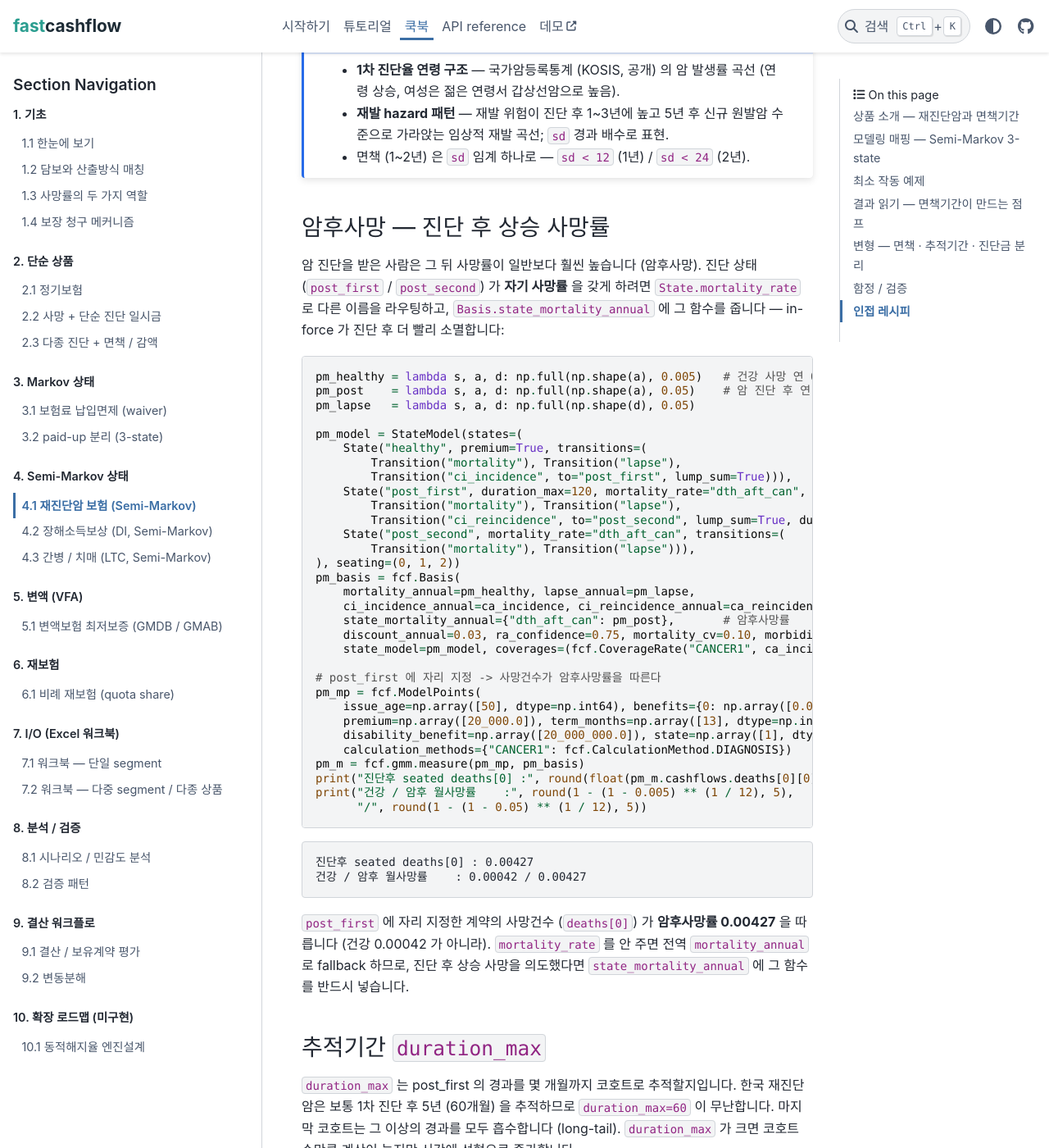
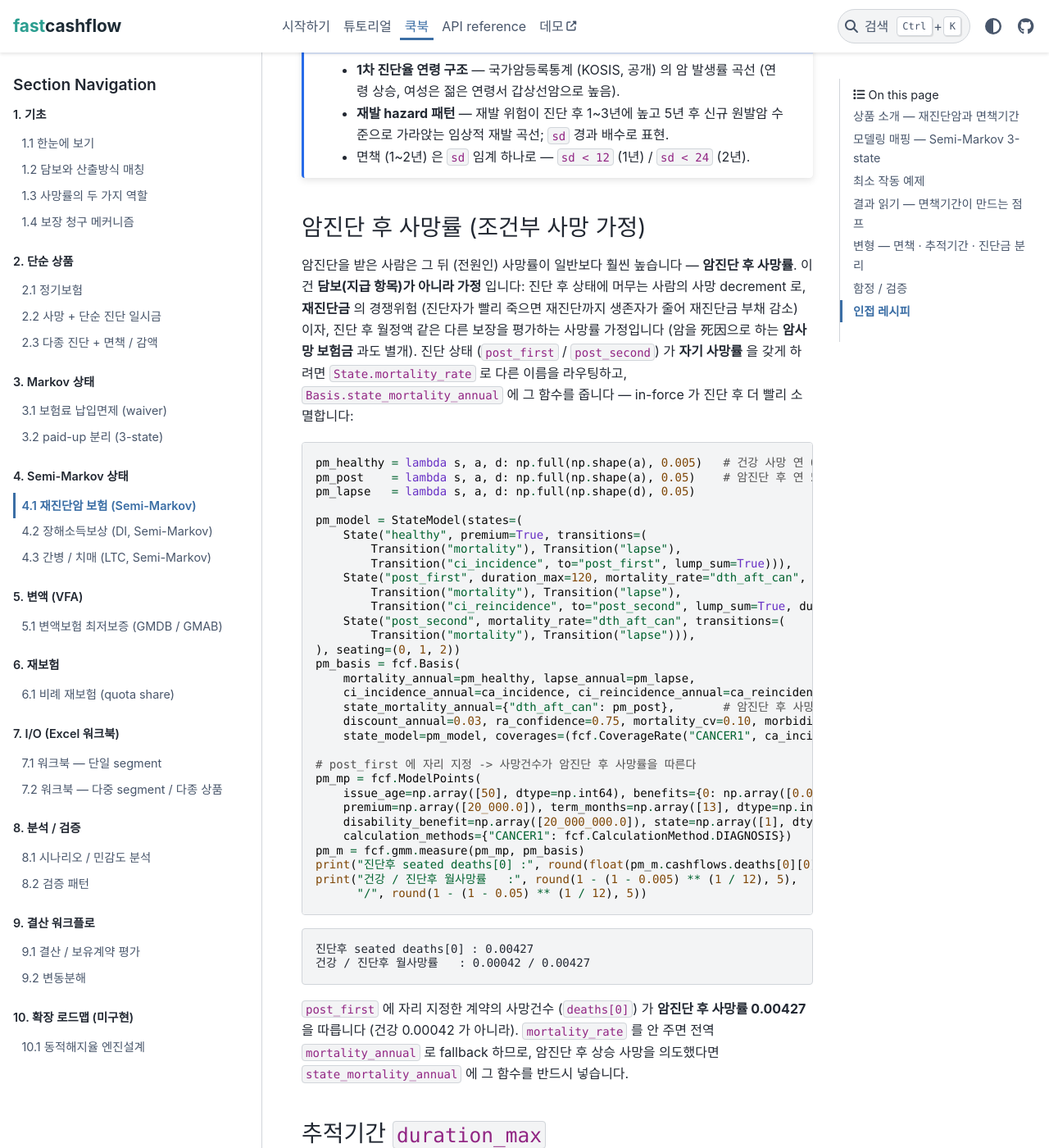
Before and after one commit to seokhoonj/fastcashflow, a Sphinx documentation site: the page built from docs/cookbook/semi-markov/reincidence.md, in a window 1280 px wide and 1400 px high, scrolled down 5840 px. Shown: the whole window at 82% size. Built offline with Sphinx 7.4.7 and the PyData theme 0.15.4, drawn with Linux system fonts in a browser that asks for light colours.

Commit message:
docs: rename to 암진단 후 사망률 and clarify it is an assumption
The post-diagnosis mortality section now uses the precise term 암진단 후 사망률
(insurers write 암진단 as one word) and states plainly that it is an
assumption -- the post-state death decrement that is the competing risk
against reincidence and prices post-diagnosis benefits -- not a payable
coverage, and distinct from a cancer-cause death claim.

````diff
--- a/docs/cookbook/semi-markov/reincidence.md
+++ b/docs/cookbook/semi-markov/reincidence.md
@@ -267,16 +267,20 @@ print("재발배수 sd6/24/48/72:", [float(np.select([np.array([x]) < 12, np.arr
 - 면책 (1~2년) 은 `sd` 임계 하나로 — `sd < 12` (1년) / `sd < 24` (2년).
 ```
 
-### 암후사망 — 진단 후 상승 사망률
+### 암진단 후 사망률 (조건부 사망 가정)
 
-암 진단을 받은 사람은 그 뒤 사망률이 일반보다 훨씬 높습니다 (암후사망). 진단
-상태 (`post_first` / `post_second`) 가 **자기 사망률** 을 갖게 하려면
+암진단을 받은 사람은 그 뒤 (전원인) 사망률이 일반보다 훨씬 높습니다 — **암진단
+후 사망률**. 이건 **담보(지급 항목)가 아니라 가정** 입니다: 진단 후 상태에
+머무는 사람의 사망 decrement 로, **재진단금** 의 경쟁위험 (진단자가 빨리 죽으면
+재진단까지 생존자가 줄어 재진단금 부채 감소) 이자, 진단 후 월정액 같은 다른
+보장을 평가하는 사망률 가정입니다 (암을 死因으로 하는 **암사망 보험금** 과도
+별개). 진단 상태 (`post_first` / `post_second`) 가 **자기 사망률** 을 갖게 하려면
 `State.mortality_rate` 로 다른 이름을 라우팅하고, `Basis.state_mortality_annual`
 에 그 함수를 줍니다 — in-force 가 진단 후 더 빨리 소멸합니다:
 
 ```python
 pm_healthy = lambda s, a, d: np.full(np.shape(a), 0.005)   # 건강 사망 연 0.5%
-pm_post    = lambda s, a, d: np.full(np.shape(a), 0.05)    # 암 진단 후 연 5% (10배)
+pm_post    = lambda s, a, d: np.full(np.shape(a), 0.05)    # 암진단 후 연 5% (10배)
 pm_lapse   = lambda s, a, d: np.full(np.shape(d), 0.05)
 
 pm_model = StateModel(states=(
@@ -292,11 +296,11 @@ pm_model = StateModel(states=(
 pm_basis = fcf.Basis(
     mortality_annual=pm_healthy, lapse_annual=pm_lapse,
     ci_incidence_annual=ca_incidence, ci_reincidence_annual=ca_reincidence,
-    state_mortality_annual={"dth_aft_can": pm_post},       # 암후사망률
+    state_mortality_annual={"dth_aft_can": pm_post},       # 암진단 후 사망률 (가정)
     discount_annual=0.03, ra_confidence=0.75, mortality_cv=0.10, morbidity_cv=0.15,
     state_model=pm_model, coverages=(fcf.CoverageRate("CANCER1", ca_incidence),))
 
-# post_first 에 자리 지정 -> 사망건수가 암후사망률을 따른다
+# post_first 에 자리 지정 -> 사망건수가 암진단 후 사망률을 따른다
 pm_mp = fcf.ModelPoints(
     issue_age=np.array([50], dtype=np.int64), benefits={0: np.array([0.0])},
     premium=np.array([20_000.0]), term_months=np.array([13], dtype=np.int64),
@@ -304,18 +308,18 @@ pm_mp = fcf.ModelPoints(
     calculation_methods={"CANCER1": fcf.CalculationMethod.DIAGNOSIS})
 pm_m = fcf.gmm.measure(pm_mp, pm_basis)
 print("진단후 seated deaths[0] :", round(float(pm_m.cashflows.deaths[0][0]), 5))
-print("건강 / 암후 월사망률    :", round(1 - (1 - 0.005) ** (1 / 12), 5),
+print("건강 / 진단후 월사망률   :", round(1 - (1 - 0.005) ** (1 / 12), 5),
       "/", round(1 - (1 - 0.05) ** (1 / 12), 5))
 ```
 
 ```text
 진단후 seated deaths[0] : 0.00427
-건강 / 암후 월사망률    : 0.00042 / 0.00427
+건강 / 진단후 월사망률   : 0.00042 / 0.00427
 ```
 
-`post_first` 에 자리 지정한 계약의 사망건수 (`deaths[0]`) 가 **암후사망률
+`post_first` 에 자리 지정한 계약의 사망건수 (`deaths[0]`) 가 **암진단 후 사망률
 0.00427** 을 따릅니다 (건강 0.00042 가 아니라). `mortality_rate` 를 안 주면
-전역 `mortality_annual` 로 fallback 하므로, 진단 후 상승 사망을 의도했다면
+전역 `mortality_annual` 로 fallback 하므로, 암진단 후 상승 사망을 의도했다면
 `state_mortality_annual` 에 그 함수를 반드시 넣습니다.
 
 ### 추적기간 `duration_max`
````
